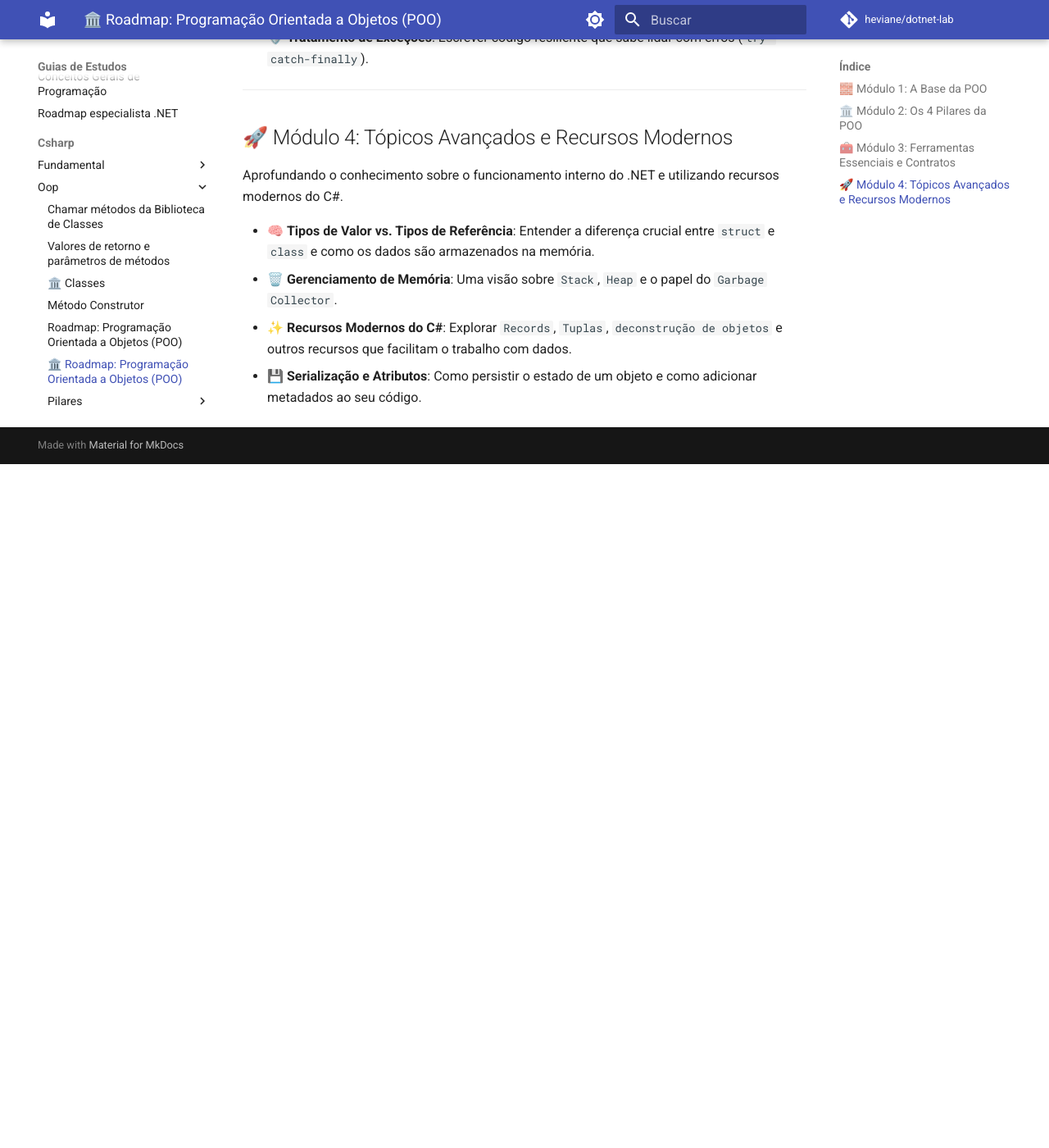
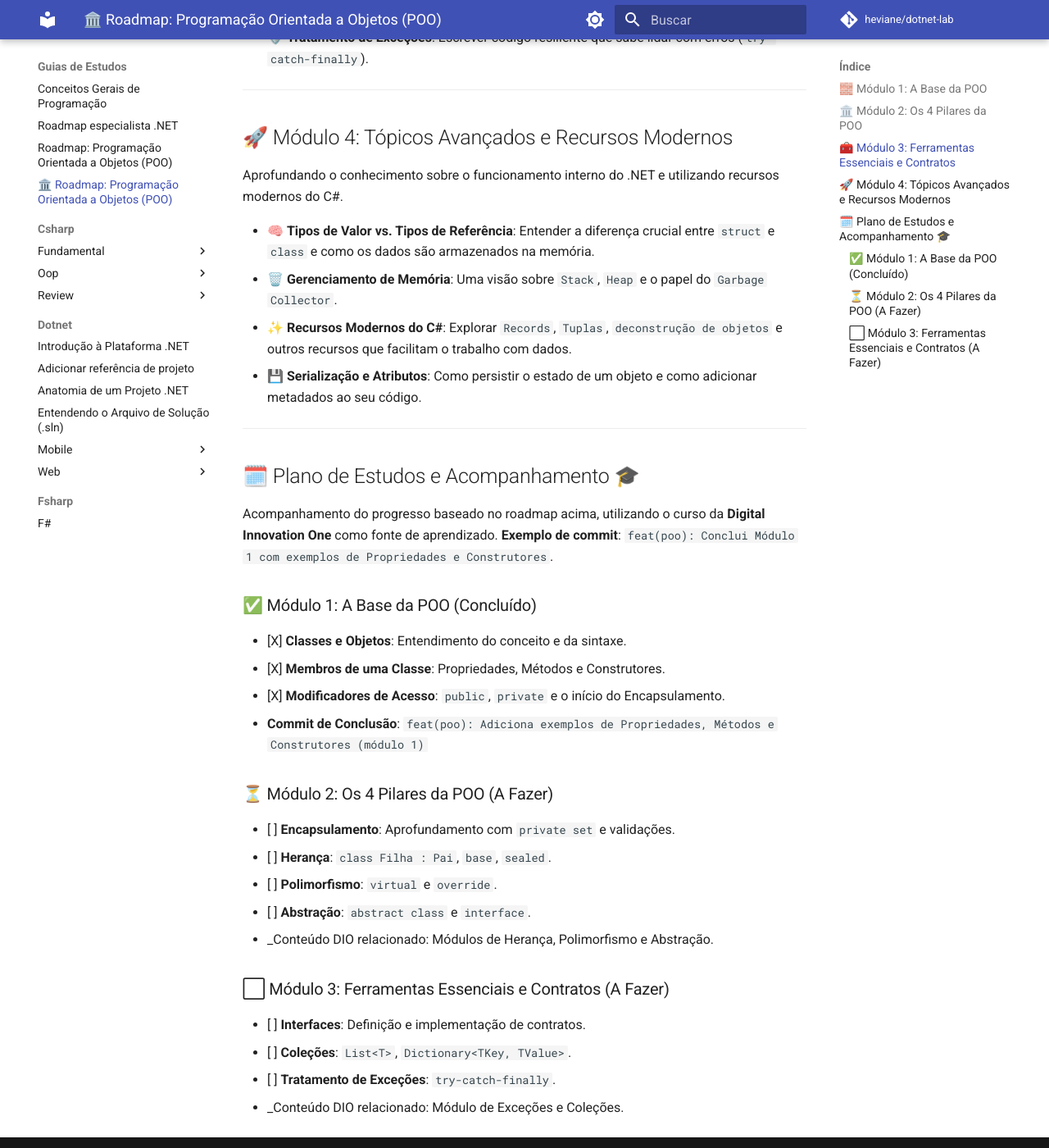
Before and after one commit to heviane/dotnet-lab, an MkDocs documentation site: the page built from docs/courses/roadmap-oop.md, in a window 1280 px wide and 1400 px high, scrolled down 2553 px. Shown: the whole window at 82% size. Built offline with MkDocs 1.6.1 and Material for MkDocs 9.7.7, drawn with Linux system fonts in a browser that asks for light colours; comment, search, counter and statistics services are not loaded; before the commit the page ends 3119 px from its top, so only the background shows below that.

Commit message:
docs(roadmap): Unifica roadmaps e melhora o plano de estudos

```diff
--- a/docs/courses/csharp/oop/roadmap.md
+++ b/docs/courses/roadmap-oop.md
@@ -82,3 +82,32 @@ Aprofundando o conhecimento sobre o funcionamento interno do .NET e utilizando r
 - 🗑️ **Gerenciamento de Memória**: Uma visão sobre `Stack`, `Heap` e o papel do `Garbage Collector`.
 - ✨ **Recursos Modernos do C#**: Explorar `Records`, `Tuplas`, `deconstrução de objetos` e outros recursos que facilitam o trabalho com dados.
 - 💾 **Serialização e Atributos**: Como persistir o estado de um objeto e como adicionar metadados ao seu código.
+
+---
+
+## 🗓️ Plano de Estudos e Acompanhamento 🎓
+
+Acompanhamento do progresso baseado no roadmap acima, utilizando o curso da **Digital Innovation One** como fonte de aprendizado.
+**Exemplo de commit**: `feat(poo): Conclui Módulo 1 com exemplos de Propriedades e Construtores`.
+
+### ✅ Módulo 1: A Base da POO (Concluído)
+
+- [X] **Classes e Objetos**: Entendimento do conceito e da sintaxe.
+- [X] **Membros de uma Classe**: Propriedades, Métodos e Construtores.
+- [X] **Modificadores de Acesso**: `public`, `private` e o início do Encapsulamento.
+- **Commit de Conclusão**: `feat(poo): Adiciona exemplos de Propriedades, Métodos e Construtores (módulo 1)`
+
+### ⏳ Módulo 2: Os 4 Pilares da POO (A Fazer)
+
+- [ ] **Encapsulamento**: Aprofundamento com `private set` e validações.
+- [ ] **Herança**: `class Filha : Pai`, `base`, `sealed`.
+- [ ] **Polimorfismo**: `virtual` e `override`.
+- [ ] **Abstração**: `abstract class` e `interface`.
+- _Conteúdo DIO relacionado: Módulos de Herança, Polimorfismo e Abstração.
+
+### ⬜ Módulo 3: Ferramentas Essenciais e Contratos (A Fazer)
+
+- [ ] **Interfaces**: Definição e implementação de contratos.
+- [ ] **Coleções**: `List<T>`, `Dictionary<TKey, TValue>`.
+- [ ] **Tratamento de Exceções**: `try-catch-finally`.
+- _Conteúdo DIO relacionado: Módulo de Exceções e Coleções.
```
Also changed, not shown: docs/courses/roadmap-dotnet.md (renamed from docs/courses/roadmap.md, +0 -4 lines), docs/courses/roadmap-oop-details.md (renamed from docs/courses/csharp/oop/roadmap copy.md, +16 -8 lines), roadmap-oop-old-review.md (added, +81 -0 lines).
